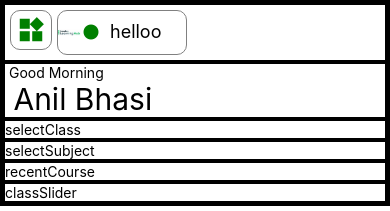
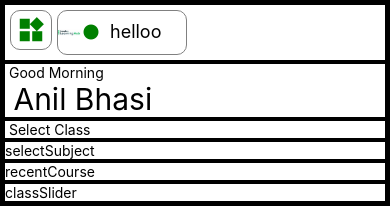
Before and after one commit to anilbdev/eduApp, a React Native app: screen / in a window 390 px wide. Shown: the top 211 px of the page. Built offline with nearby package versions, Linux system fonts and the light colour scheme.

Commit message:
select class BP

```diff
--- /dev/null
+++ b/src/components/Home/SelectClass.js
@@ -0,0 +1,14 @@
+import React, { Component } from 'react'
+import { Text, StyleSheet, View } from 'react-native'
+
+export default class SelectClass extends Component {
+    render() {
+        return (
+            <View>
+                <Text> Select Class </Text>
+            </View>
+        )
+    }
+}
+
+const styles = StyleSheet.create({})
--- a/src/index.js
+++ b/src/index.js
@@ -23,6 +23,7 @@ export {default as ItemButton} from './components/Home/ItemButton'
 export {default as SquareButton} from './components/Home/SquareButton'
 export {default as Header} from './components/Home/Header'
 export {default as HomeMessge} from './components/Home/HomeMessge'
+export {default as SelectClass} from './components/Home/SelectClass'
 
 //constants  **below//
 export {default as navigationStrings} from './constants/navigationStrings'
--- a/src/screens/Home.js
+++ b/src/screens/Home.js
@@ -1,6 +1,6 @@
 import React, { Component } from 'react'
 import { Text, StyleSheet, View } from 'react-native'
-import {Header,HomeMessge } from '..'
+import {Header,HomeMessge,SelectClass } from '..'
 export default class Home extends Component {
     render() {
         return (
@@ -12,7 +12,7 @@ export default class Home extends Component {
                     <HomeMessge/>
                 </View>
                 <View style={styles.selectClassContainer}>
-                    <Text>selectClass</Text>
+                    <SelectClass/>
                 </View>
                 <View style={styles.selectSubjectContainer}>
                     <Text>selectSubject</Text>
```
